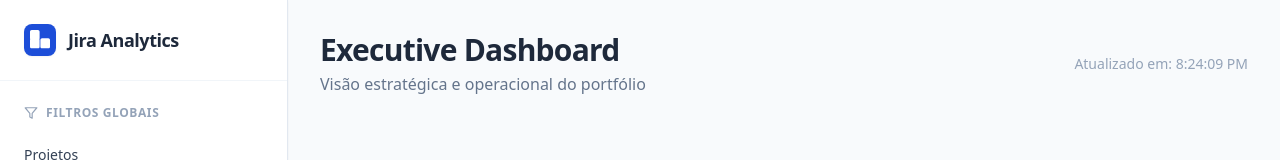
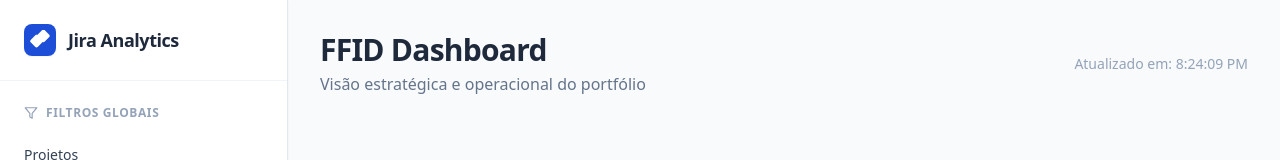
Before and after one commit to marcelogarciass/dashboard_projeto, a React (Vite) app in the folder frontend/: page / in a window 1280 px wide. Shown: the top 160 px of the page. Built offline with nearby package versions, Linux system fonts and the light colour scheme; no server answers; the HTML template or start-up script is replaced by a standard one.

Commit message:
refactor: update branding to FFID/Jira Analytics, fix status chart order, and enable story points

```diff
--- a/frontend/src/App.jsx
+++ b/frontend/src/App.jsx
@@ -71,7 +71,7 @@ function App() {
       <main className="flex-1 overflow-y-auto p-8">
         <header className="mb-8 flex justify-between items-center">
           <div>
-            <h1 className="text-3xl font-bold text-slate-800 tracking-tight">Executive Dashboard</h1>
+            <h1 className="text-3xl font-bold text-slate-800 tracking-tight">FFID Dashboard</h1>
             <p className="text-slate-500 mt-1">Visão estratégica e operacional do portfólio</p>
           </div>
           <div className="text-sm text-slate-400">
--- a/frontend/src/components/Sidebar.jsx
+++ b/frontend/src/components/Sidebar.jsx
@@ -48,7 +48,8 @@ const Sidebar = ({ availableFilters, selectedFilters, onFilterChange }) => {
       <div className="p-6 border-b border-slate-100 flex items-center gap-3">
         <div className="w-8 h-8 bg-blue-700 rounded-lg flex items-center justify-center text-white font-bold shadow-sm p-1.5">
             <svg viewBox="0 0 24 24" fill="currentColor" className="w-full h-full">
-              <path d="M11.53 2c0-1.1-.9-2-2-2H2C.9 0 0 .9 0 2v8c0 1.1.9 2 2 2h7.53c1.1 0 2-.9 2-2V2zm12.47 10c0-1.1-.9-2-2-2h-7.53c-1.1 0-2 .9-2 2v8c0 1.1.9 2 2 2H22c1.1 0 2-.9 2-2v-8zm-12.47 0c0-1.1-.9-2-2-2H2c-1.1 0-2 .9-2 2v8c0 1.1.9 2 2 2h7.53c1.1 0 2-.9 2-2v-8z" />
+              <path d="M11.53 2c0-1.1-.9-2-2-2H2C.9 0 0 .9 0 2v8c0 1.1.9 2 2 2h7.53c1.1 0 2-.9 2-2V2zm12.47 10c0-1.1-.9-2-2-2h-7.53c-1.1 0-2 .9-2 2v8c0 1.1.9 2 2 2H22c1.1 0 2-.9 2-2v-8zm-12.47 0c0-1.1-.9-2-2-2H2c-1.1 0-2 .9-2 2v8c0 1.1.9 2 2 2h7.53c1.1 0 2-.9 2-2v8c0 1.1.9 2 2 2h7.53c1.1 0 2-.9 2-2v-8z" className="hidden" /> {/* Legacy Block Logo */}
+              <path d="M14.65 0l-5.6 5.6c-.78.78-.78 2.05 0 2.83l5.6 5.6c.78.78 2.05.78 2.83 0l5.6-5.6c.78-.78.78-2.05 0-2.83l-5.6-5.6c-.78-.79-2.05-.79-2.83 0zm-8.24 6.41L.81 12.01c-.78.78-.78 2.05 0 2.83l5.6 5.6c.78.78 2.05.78 2.83 0l5.6-5.6c.78-.78.78-2.05 0-2.83l-5.6-5.6c-.78-.79-2.04-.79-2.83 0z" />
             </svg>
         </div>
         <span className="font-bold text-lg text-slate-800 tracking-tight">Jira Analytics</span>
--- a/frontend/src/components/charts/StatusChart.jsx
+++ b/frontend/src/components/charts/StatusChart.jsx
@@ -19,10 +19,10 @@ const StatusChart = ({ data }) => {
         });
 
         // Define specific order requested by user
-        // "Tarefas pendentes Escalados Em andamento pronto para qa aguardando aprovação Bug report"
         const STATUS_ORDER = [
             'Tarefas pendentes',
             'Escalados',
+            'Escalated',
             'Em andamento',
             'pronto para qa',
             'aguardando aprovação',
@@ -30,17 +30,16 @@ const StatusChart = ({ data }) => {
         ];
 
         const sortedStatuses = Array.from(statuses).sort((a, b) => {
-            const indexA = STATUS_ORDER.findIndex(s => s.toLowerCase() === a.toLowerCase());
-            const indexB = STATUS_ORDER.findIndex(s => s.toLowerCase() === b.toLowerCase());
+            const normA = a.trim().toLowerCase();
+            const normB = b.trim().toLowerCase();
 
-            // If both are in the list, sort by index
+            const indexA = STATUS_ORDER.findIndex(s => s.toLowerCase() === normA);
+            const indexB = STATUS_ORDER.findIndex(s => s.toLowerCase() === normB);
+
             if (indexA !== -1 && indexB !== -1) return indexA - indexB;
-
-            // If a is in list, it comes first
             if (indexA !== -1) return -1;
             if (indexB !== -1) return 1;
 
-            // Otherwise alphabetical
             return a.localeCompare(b);
         });
 
```
